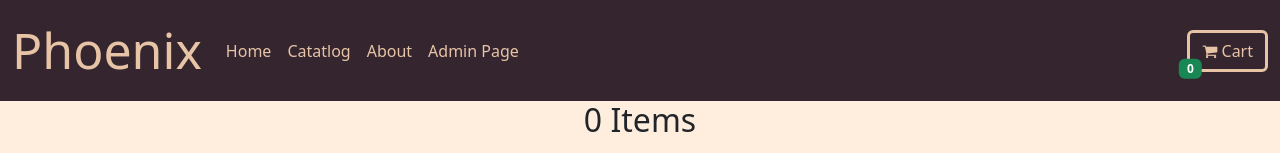
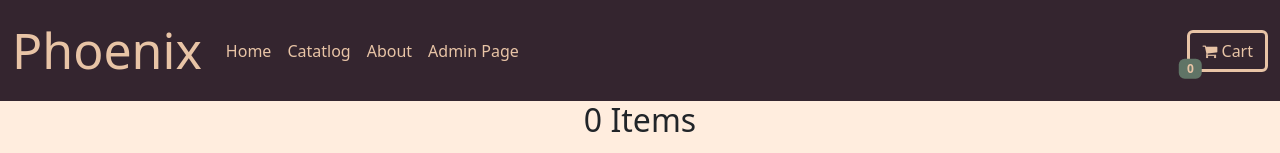
Before and after one commit to aparriodne/reactstore-107, a React (Create React App) app: page /cart in a window 1280 px wide. Shown: the top 153 px of the page. Built offline with nearby package versions, Linux system fonts and the light colour scheme.

Commit message:
adjust btn click color

```diff
--- a/src/components/navbar.css
+++ b/src/components/navbar.css
@@ -58,3 +58,13 @@ form.d-flex .btn-outline-success:hover{
 .navbar-toggler{
     color:#34252f !important;
 }
+
+.cart:active{
+    background-color: #e8c4a6 !important;
+    color: #34252f !important;
+}
+
+#indi{
+    background-color: #607466 !important;
+    color: #e8c4a6;
+}
--- a/src/components/navbar.jsx
+++ b/src/components/navbar.jsx
@@ -46,8 +46,8 @@ function Navbar(){
             </li>
           </ul>
           <form className="d-flex" role="search">
-          <Link className="btn btn-outline-success position-relative" to="/cart">
-              <span className="position-absolute top-100 start-0 translate-middle badge square-pill bg-success">{numOfProd()}</span>
+          <Link className="cart btn btn-outline-success position-relative" to="/cart">
+              <span id='indi' className="position-absolute top-100 start-0 translate-middle badge square-pill bg-success">{numOfProd()}</span>
               <i className="fa fa-shopping-cart" aria-hidden="true"></i>
               {' '}Cart
           </Link>
--- a/src/components/product.css
+++ b/src/components/product.css
@@ -41,6 +41,11 @@
     margin-left: 7px;
 }
 
+#addbtn:active{
+    background-color: #34252f;
+    color: #607466;
+}
+
 @media (max-width: 400px){
     .product{
         width:85%;
--- a/src/components/product.jsx
+++ b/src/components/product.jsx
@@ -48,7 +48,7 @@ function Product(props){
             </div>
             <div className='control'>
             <QuantityPicker onChange={onQuantityChanged}></QuantityPicker>
-            <button onClick={handleAddClick} className="btn btn-primary">Add</button>
+            <button onClick={handleAddClick} id='addbtn' className="btn btn-primary">Add</button>
             </div>
         </div>
     );
--- a/src/pages/cart.css
+++ b/src/pages/cart.css
@@ -15,3 +15,7 @@
     background-color: #ffedde;
     background-size: cover;
 }
+.paybtn:active{
+    background-color: #e8c4a6 !important;
+    color: #607466 !important;
+}
--- a/src/pages/cart.jsx
+++ b/src/pages/cart.jsx
@@ -35,7 +35,7 @@ function Cart(){
 
                     <h5>${getTotalPay()}</h5>
 
-                    <button className='btn btn-success'>Pay Now</button>
+                    <button className='paybtn btn btn-success'>Pay Now</button>
 
                 </div>
             </div>
--- a/src/pages/catalog.css
+++ b/src/pages/catalog.css
@@ -17,7 +17,7 @@ button:hover{
     font-weight: 700;
 
 }
-/* shoa all btn */
+/* show all btn */
 button.btn-dark{
     border-radius: 50% 50% 10% 10% !important;
     color:#e8c4a6;
@@ -31,6 +31,12 @@ button.btn-dark:hover{
     border-radius: 100%;
 
 }
+
+#allprod:active{
+    background-color: #e8c4a6;
+    color: #34252f;
+}
+
 /* catagory btns */
 button.btn-success{
     text-transform: capitalize;
@@ -46,6 +52,12 @@ button.btn-success:hover{
     color:#e8c4a6;
     background-color: #607466;
 }
+
+.cats:active{
+    background-color: #e8c4a6 !important;
+    color: #607466 !important;
+}
+
 /* add btns */
 button.btn-primary{
     border-color: #34252f;
--- a/src/pages/catalog.jsx
+++ b/src/pages/catalog.jsx
@@ -44,9 +44,9 @@ function Catalog() {
             <h5>From the ashes rises {products.length} new products for you</h5>
             <br></br>
 
-            <button onClick={clearFilter} className="btn btn-dark btn-filter">Show All</button>
+            <button onClick={clearFilter} id='allprod' className="btn btn-dark btn-filter">Show All</button>
 
-            {catagory.map(c => <button key={c} onClick={()=>filter(c)} className="btn btn-success btn-filter">{c}</button>)}
+            {catagory.map(c => <button key={c} onClick={()=>filter(c)} className="cats btn btn-success btn-filter">{c}</button>)}
             <br></br>
             {prodsToDisplay.map((p) =>(
             <Product key={p._id} data={p}></Product>))}
```
